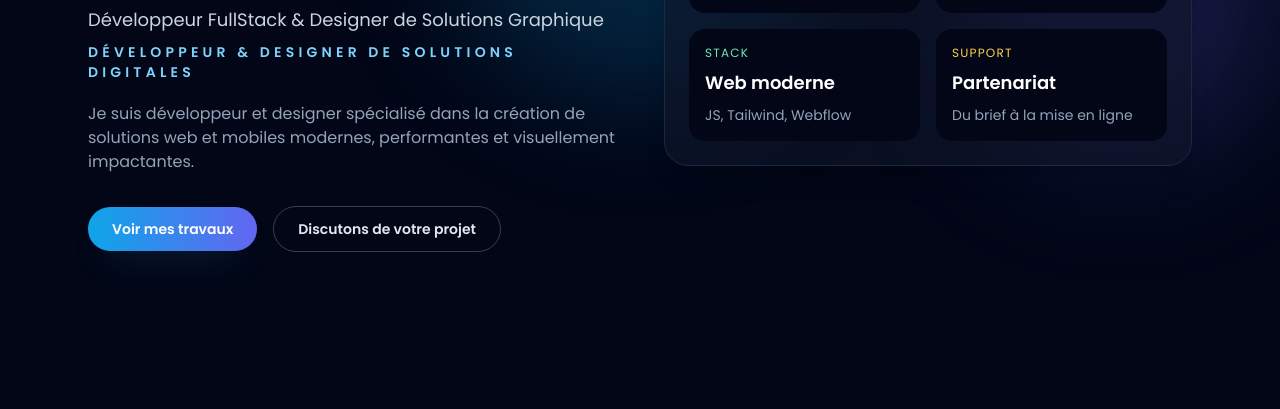
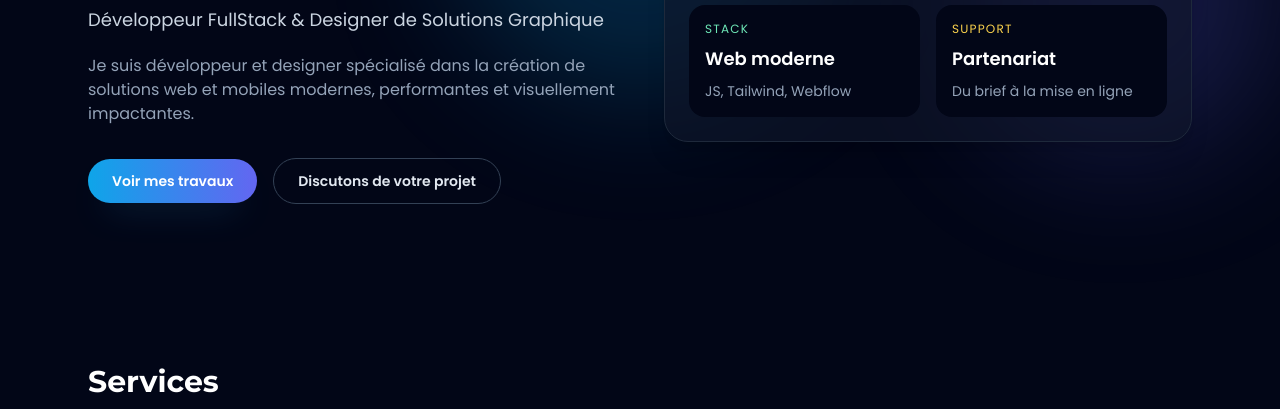
Before and after one commit to sudo-Davson/Portfolio-Davson, a plain HTML site: page index.html in a window 1280 px wide. Shown: the part 357-766 px from the top of the page. Drawn offline with nearby package versions, Linux system fonts and the light colour scheme.

Commit message:
Update index.html

```diff
--- a/index.html
+++ b/index.html
@@ -153,9 +153,7 @@
             <p class="mt-4 text-lg text-slate-300">
               Développeur FullStack & Designer de Solutions Graphique
             </p>
-            <p class="mt-2 text-sm font-semibold uppercase tracking-[0.3em] text-sky-300">
-              Développeur & Designer de Solutions Digitales
-            </p>
+
             <p class="mt-5 text-slate-400">
               Je suis développeur et designer spécialisé dans la création de solutions web et mobiles modernes,
               performantes et visuellement impactantes.
```
